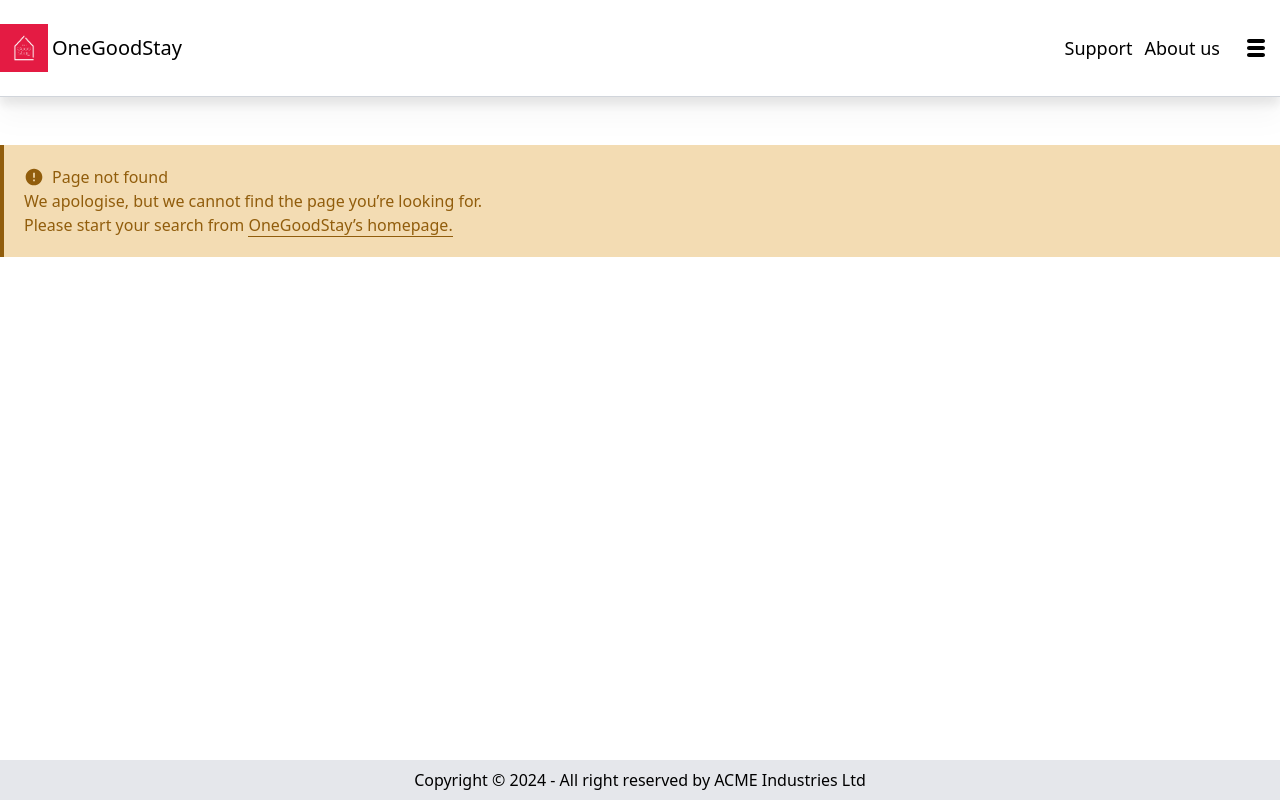
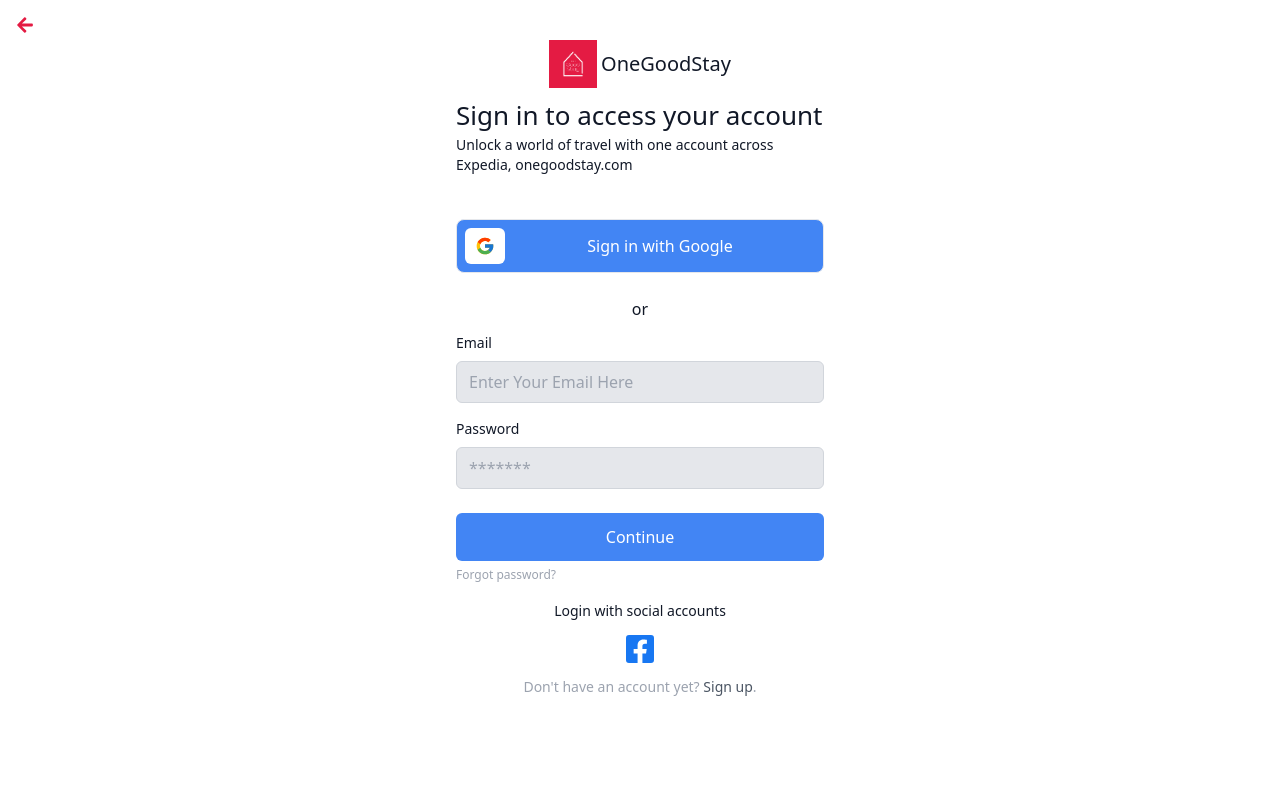
Before and after one commit to shrabanchakma/OneGoodStay, a React (Vite) app in the folder Client/Client/: page /login in a window 1280 px wide. Built offline with nearby package versions, Linux system fonts and the light colour scheme.

Commit message:
login page frontend added

```diff
--- /dev/null
+++ b/Client/Client/src/Pages/Login/Login.jsx
@@ -0,0 +1,126 @@
+import { Link } from "react-router-dom";
+import { FcGoogle } from "react-icons/fc";
+import Logo from "../../components/Shared/Logo";
+import { FaFacebookSquare, FaArrowLeft } from "react-icons/fa";
+import { Helmet } from "react-helmet-async";
+const Login = () => {
+  return (
+    <>
+      <Helmet>
+        <title>OneGoodStay | Signin</title>
+      </Helmet>
+      <Link to="/">
+        <FaArrowLeft
+          color={"#e41b43"}
+          size={18}
+          className="absolute left-4 top-4 cursor-pointer"
+        />
+      </Link>
+      <div className="flex justify-center min-h-screen">
+        <div className="flex flex-col max-w-md p-6 rounded-md sm:p-10 text-gray-900">
+          <div className="mb-8 ">
+            <div className="flex justify-center items-center mb-2">
+              <Logo />
+            </div>
+            <p className="text-[26px] font-medium text-start">
+              Sign in to access your account
+            </p>
+            <p className="text-sm">
+              Unlock a world of travel with one account across Expedia,
+              onegoodstay.com
+            </p>
+          </div>
+          {/* google sign in */}
+          <div className="flex items-center justify-center  border my-3 p-2 cursor-pointer bg-[#4285F4] rounded-lg  text-white">
+            <div className="bg-white w-10 h-9 flex justify-center items-center rounded-md">
+              <FcGoogle size={20} />
+            </div>
+
+            <p className="text-center flex-grow">Sign in with Google</p>
+          </div>
+          <p className="my-3 w-full text-center">or</p>
+          {/* sign in */}
+          <form noValidate="" action="" className="space-y-6 ">
+            <div className="space-y-4">
+              <div>
+                <label
+                  htmlFor="email"
+                  className="block mb-2 text-sm font-medium"
+                >
+                  Email
+                </label>
+                <input
+                  type="email"
+                  name="email"
+                  id="email"
+                  required
+                  placeholder="Enter Your Email Here"
+                  className="w-full px-3 py-2 border rounded-md border-gray-300 focus:outline-rose-500 bg-gray-200 text-gray-900"
+                  data-temp-mail-org="0"
+                />
+              </div>
+              <div>
+                <div className="flex justify-between">
+                  <label
+                    htmlFor="password"
+                    className="block mb-2 text-sm font-medium"
+                  >
+                    Password
+                  </label>
+                </div>
+                <input
+                  type="password"
+                  name="password"
+                  autoComplete="current-password"
+                  id="password"
+                  required
+                  placeholder="*******"
+                  className="w-full px-3 py-2 border rounded-md border-gray-300 focus:outline-rose-500 bg-gray-200 text-gray-900"
+                />
+              </div>
+            </div>
+
+            <div>
+              <button
+                type="submit"
+                className="bg-[#4285F4] w-full rounded-md py-3 text-white"
+              >
+                Continue
+              </button>
+            </div>
+          </form>
+          <div className="space-y-1">
+            <button className="text-xs hover:underline hover:text-rose-500 text-gray-400">
+              Forgot password?
+            </button>
+          </div>
+          <div className="flex items-center pt-4 space-x-1">
+            <div className="flex-1 h-px sm:w-16 dark:bg-gray-700"></div>
+            <p className="px-3 text-sm dark:text-gray-400">
+              Login with social accounts
+            </p>
+            <div className="flex-1 h-px sm:w-16 dark:bg-gray-700"></div>
+          </div>
+          {/* login with socials*/}
+          <FaFacebookSquare
+            color={"#1877F2"}
+            size={32}
+            className="text-center w-full my-3"
+          />
+          <p className="px-6 text-sm text-center text-gray-400">
+            Don&apos;t have an account yet?{" "}
+            <Link
+              to="/signup"
+              className="hover:underline hover:text-rose-500 text-gray-600"
+            >
+              Sign up
+            </Link>
+            .
+          </p>
+        </div>
+      </div>
+    </>
+  );
+};
+
+export default Login;
--- a/Client/Client/src/Router/router.jsx
+++ b/Client/Client/src/Router/router.jsx
@@ -3,6 +3,7 @@
 import Home from "../Pages/Home/Home";
 import RoomDetails from "../components/Rooms/RoomDetails";
 import ErrorPage from "../Pages/ErrorPage";
+import Login from "../Pages/Login/Login";
 const router = createBrowserRouter([
   {
     path: "/",
@@ -19,6 +20,10 @@
       },
     ],
   },
+  {
+    path: "/login",
+    element: <Login />,
+  },
 ]);
 
 export default router;
```
